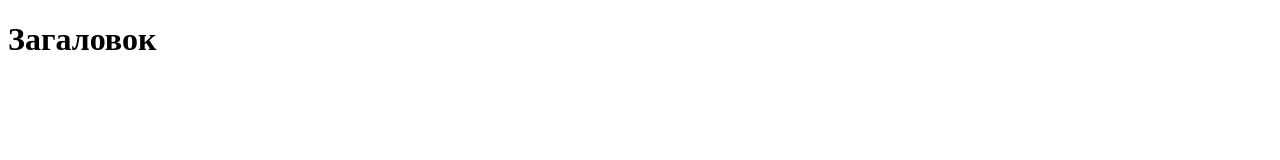
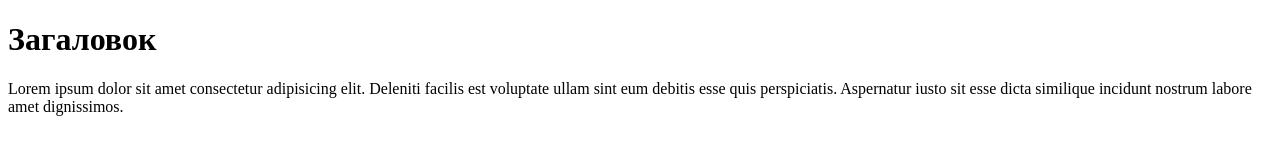
Before and after one commit to PavelYakovlev1984/atudy_js, a plain HTML site: page lesson01/index.html in a window 1280 px wide. Drawn offline with Linux system fonts and the light colour scheme; files whose address does not match are found by name.

Commit message:
добавил абзац

```diff
--- a/lesson01/index.html
+++ b/lesson01/index.html
@@ -7,6 +7,8 @@
   <title>lesson01</title>
 </head>
 <h1>Загаловок</h1>
+<p>Lorem ipsum dolor sit amet consectetur adipisicing elit. Deleniti facilis est voluptate ullam sint eum debitis esse
+  quis perspiciatis. Aspernatur iusto sit esse dicta similique incidunt nostrum labore amet dignissimos.</p>
 
 <body>
   <script src="script.js"></script>
```
